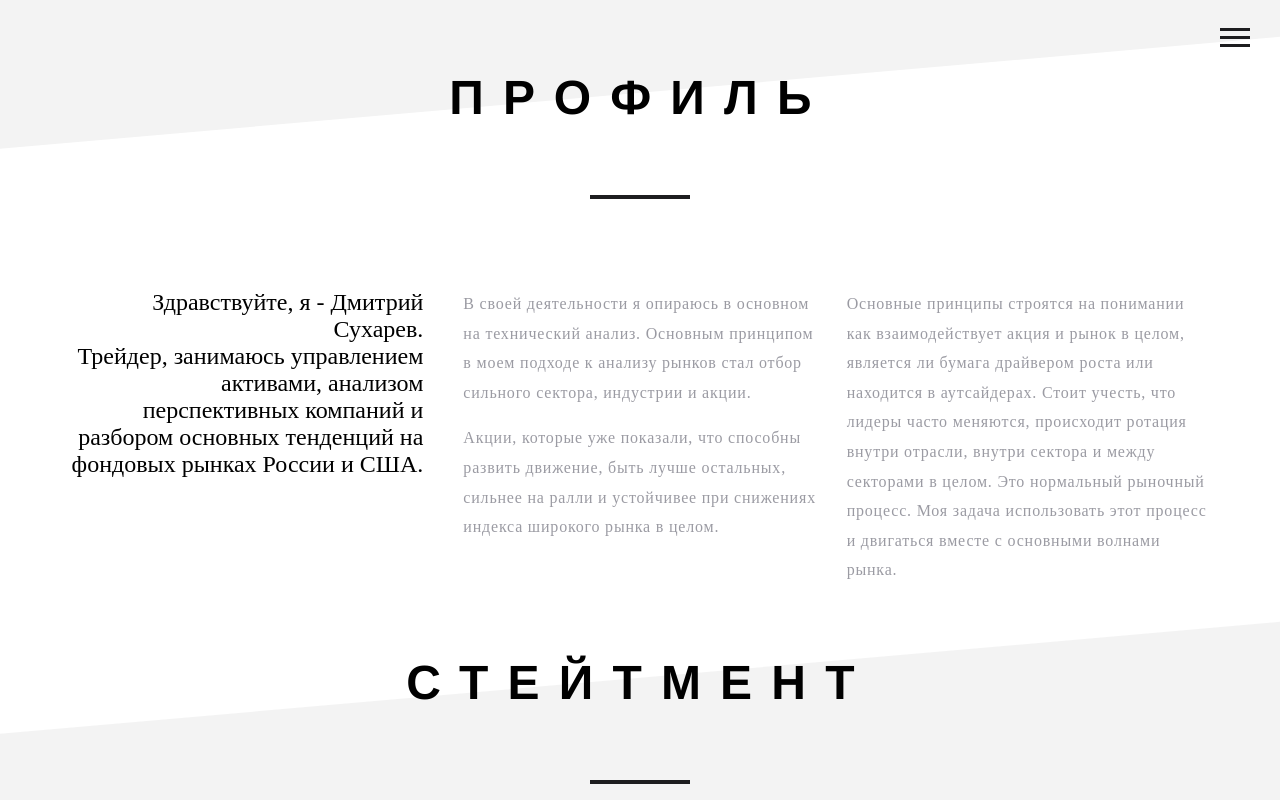
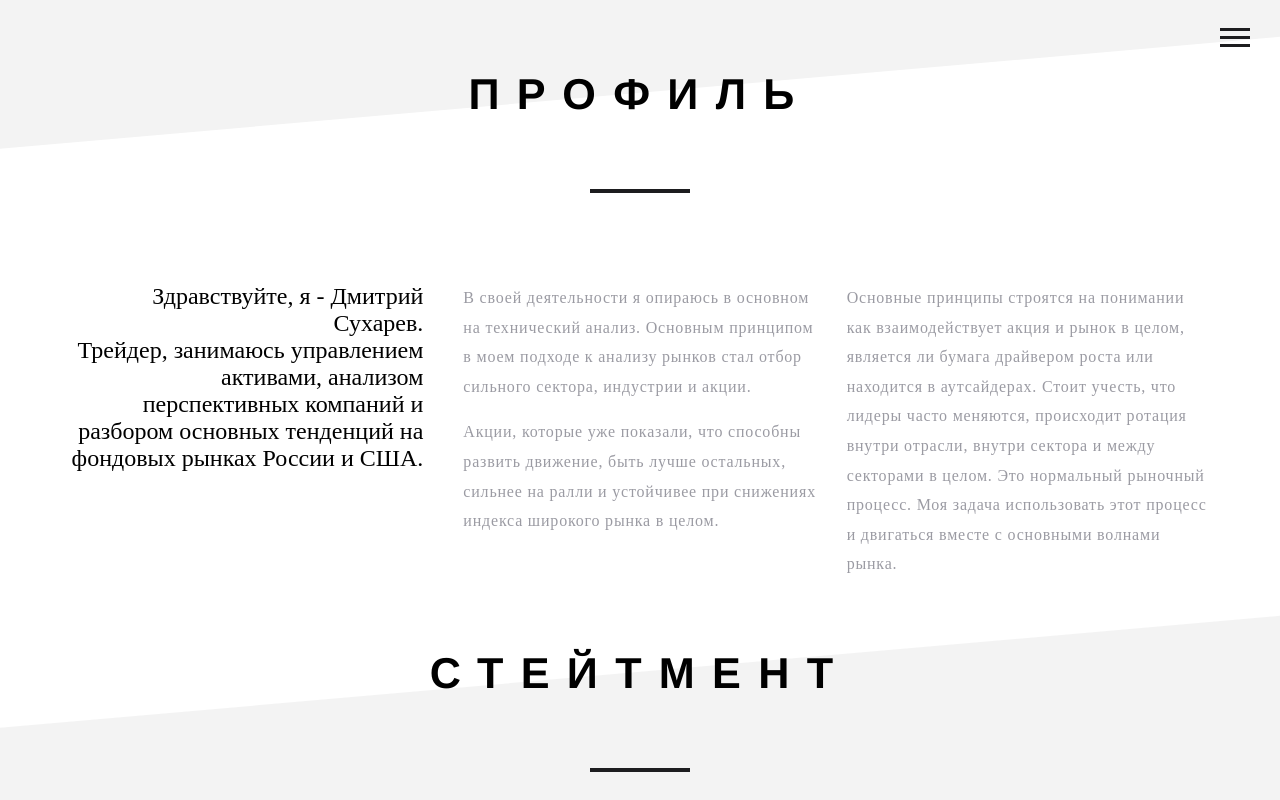
Before and after one commit to vito2005/Trader, a Vue app: page / in a window 1280 px wide. Shown: the top 800 px of the page. Built offline with nearby package versions, Linux system fonts and the light colour scheme.

Commit message:
headline size lower

```diff
--- a/src/components/Content.vue
+++ b/src/components/Content.vue
@@ -139,7 +139,7 @@ export default class Content extends Vue {
     }
     .section__headline {
       transform: rotate(0);
-      font-size: 3rem;
+      font-size: 2.7rem;
       font-weight: bold;
       letter-spacing: 0.4em;
       &:after {
```
